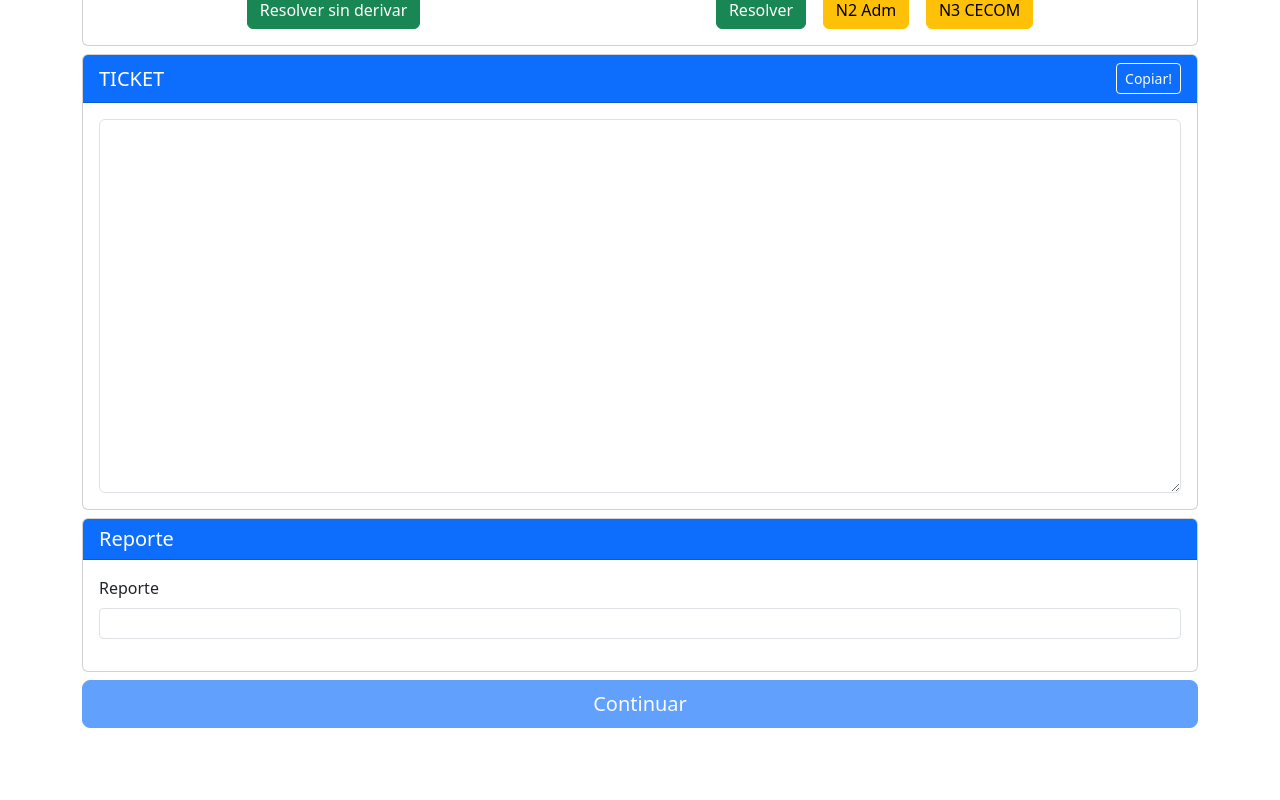
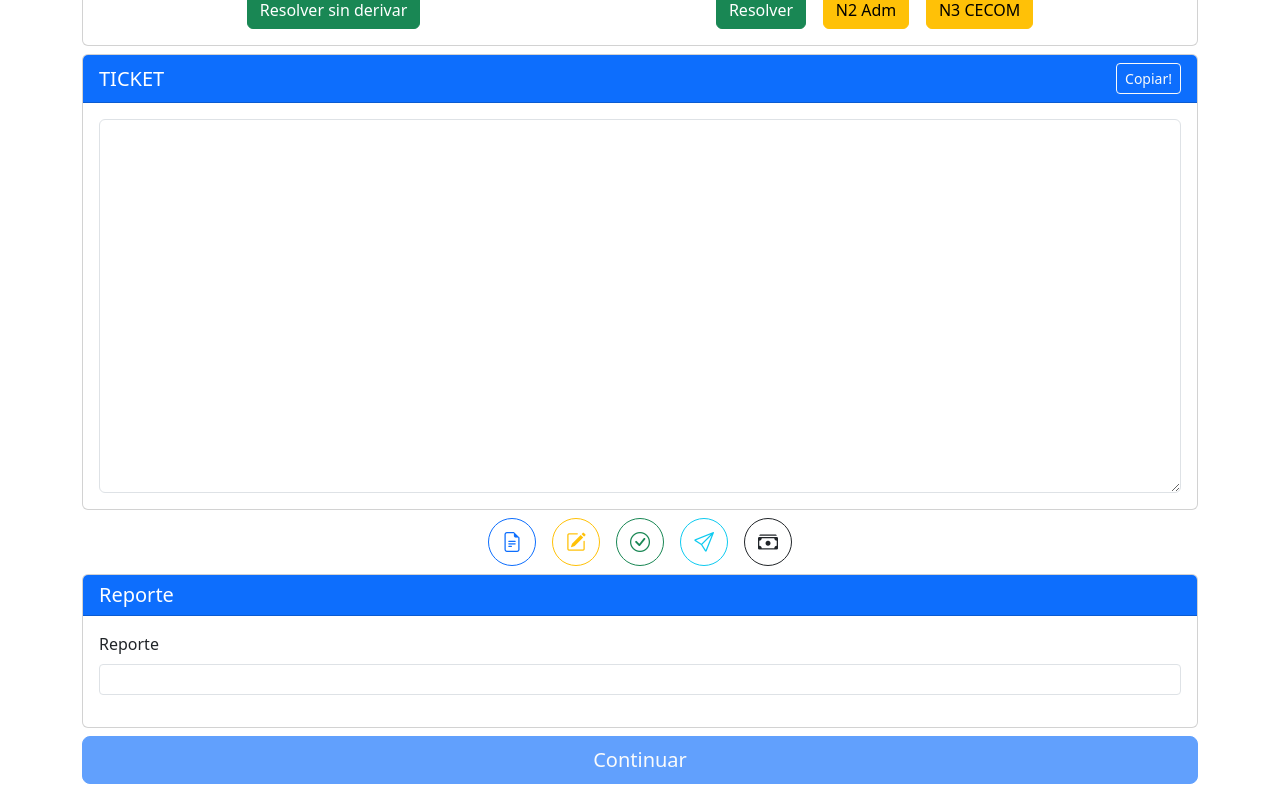
Before and after one commit to BaHaMuT11/ticketera-ecc, a React (Vite) app: page /baha-ticket in a window 1280 px wide. Shown: the part 815-1615 px from the top of the page. Before the commit the page ends 1559 px from the top, so only its background shows below. Built offline with nearby package versions, Linux system fonts and the light colour scheme.

Commit message:
Se agrega barra de extras

```diff
--- a/src/assets/css/index.css
+++ b/src/assets/css/index.css
@@ -9,6 +9,18 @@
     transition: background-color 0.2s ease;
 }
 
+
+.btn-round {
+    width: 3rem;
+    height: 3rem;
+    border-radius: 50%;
+    padding: 0;
+    display: flex;
+    align-items: center;
+    justify-content: center;
+    font-size: 1.25rem;
+}
+
 .boton-verde-sm:hover {
     background-color: #219150;
 }
--- a/src/components/TicketForm.jsx
+++ b/src/components/TicketForm.jsx
@@ -567,9 +567,28 @@ const TicketForm = () => {
                 <TicketBody text={ticket} title={"TICKET"} setter={setTicket} rows={15} bootstrapColor="text-bg-primary"/>
             </div>
             <div className="col-md-12 mb-2">
+                <div className="d-flex justify-content-center gap-3 flex-wrap">
+                    <button type="button" className="btn btn-outline-primary btn-round" title="Oficio">
+                        <i className="bi bi-file-earmark-text"></i>
+                    </button>
+                    <button type="button" className="btn btn-outline-warning btn-round" title="Oficio Corregido">
+                        <i className="bi bi-pencil-square"></i>
+                    </button>
+                    <button type="button" className="btn btn-outline-success btn-round" title="Término de Tarea">
+                        <i className="bi bi-check-circle"></i>
+                    </button>
+                    <button type="button" className="btn btn-outline-info btn-round" title="Despachar Solicitud">
+                        <i className="bi bi-send"></i>
+                    </button>
+                    <button type="button" className="btn btn-outline-dark btn-round" title="Cuadratura de Caja">
+                        <i className="bi bi-cash-stack"></i>
+                    </button>
+                </div>
+            </div>
+            <div className="col-md-12 mb-2">
                 {
                     ticketFormData.responsabilidad === "NO" &&
-                    <ReportForm responsabilidad={ticketFormData.responsabilidad} />
+                    <ReportForm responsabilidad={ticketFormData.responsabilidad}/>
                 }
 
             </div>
```
